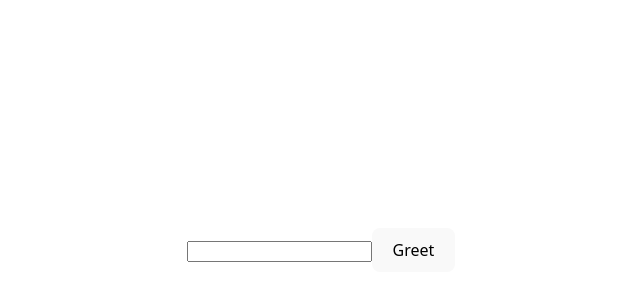
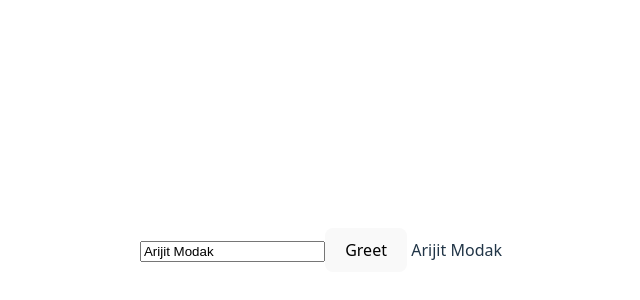
Before and after one commit to Arijit2003/Vue.js-Tutorial, a Vue app: page / in a window 1280 px wide. Shown: the part 150-450 px from the top of the page, without its empty margins (319-959 px from the left). Built offline with nearby package versions, Linux system fonts and the light colour scheme.

Commit message:
4, 2 way binding

```diff
--- a/src/App.vue
+++ b/src/App.vue
@@ -1,16 +1,16 @@
 
 <template>
-    <input type="text" ref = "txt1" /> </br>
+    <input type="text" v-model = "myName" /> </br>
     <button type = "button" @click = "show">Greet</button>
+    {{ myName }}
 </template>
 
 
 <script setup>
-// local variable and template ref variable name should be same
+
   import { ref } from 'vue';
-  const txt1 = ref('txt1');
+  const myName = ref('Arijit Modak');
   const show = () =>{
-    // txt1  is a ref object, txt1.value refers to the input element
     alert(txt1.value.value);
   }
 
```
